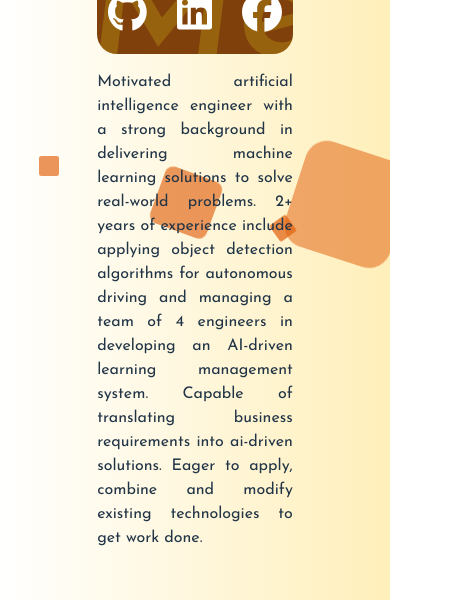
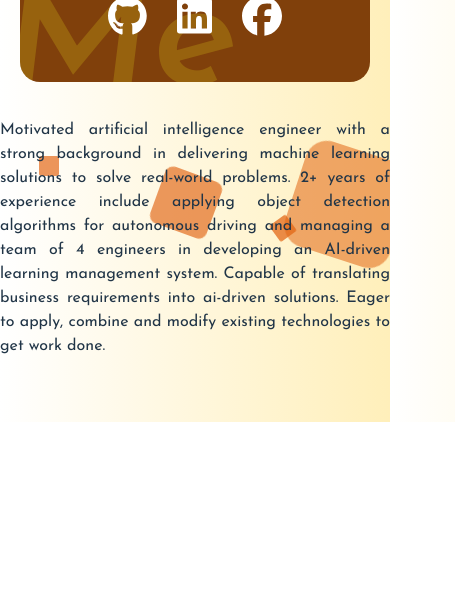
Before and after one commit to kayeungadrian-tam/adrian-tam, a Vue app: page /about-me in a window 390 px wide. Shown: the part 607-1207 px from the top of the page, 455 px wide, since content can reach past the window. After the commit the page ends 1029 px from the top, so only its background shows below. Built offline with nearby package versions, Linux system fonts and the light colour scheme.

Commit message:
update card

```diff
--- a/src/assets/css/card.css
+++ b/src/assets/css/card.css
@@ -154,7 +154,8 @@
   border-radius: 4px;
   cursor: pointer;
 }
-e .container .card .contentBx .size span:hover {
+
+.container .card .contentBx .size span:hover {
   background: #9bdc28;
 }
 
@@ -219,3 +220,21 @@ e .container .card .contentBx .size span:hover {
   transform: translateY(0px);
   transition-delay: 0.75s;
 }
+
+@media (max-width: 540px) {
+  .aboutme-page-container {
+    display: flex;
+    flex-direction: column;
+    align-items: center;
+  }
+
+  .container {
+    width: 480px;
+    padding: 20px;
+  }
+
+  .para {
+    max-width: 480px;
+    padding: 0 12.5%;
+  }
+}
```
